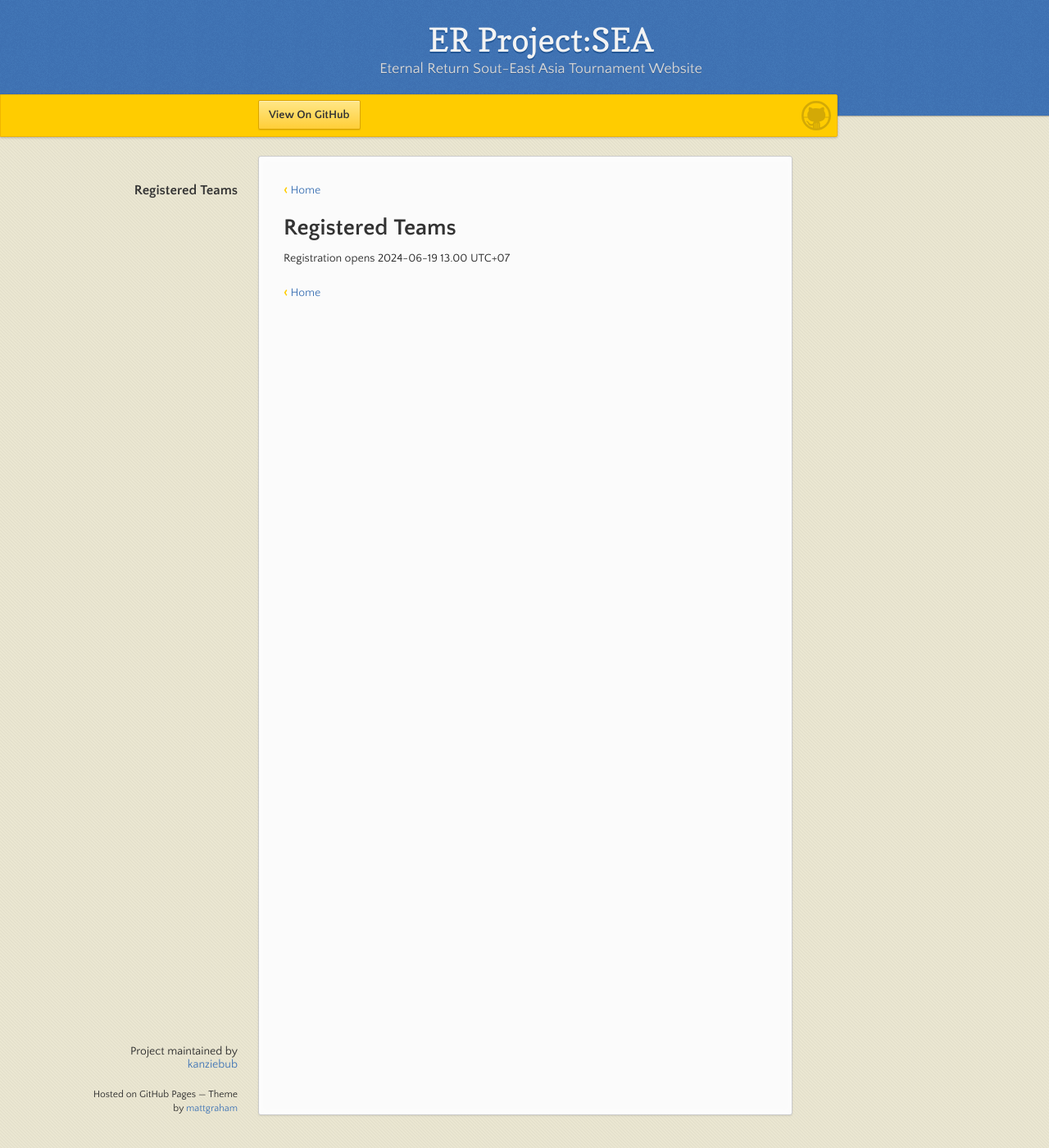
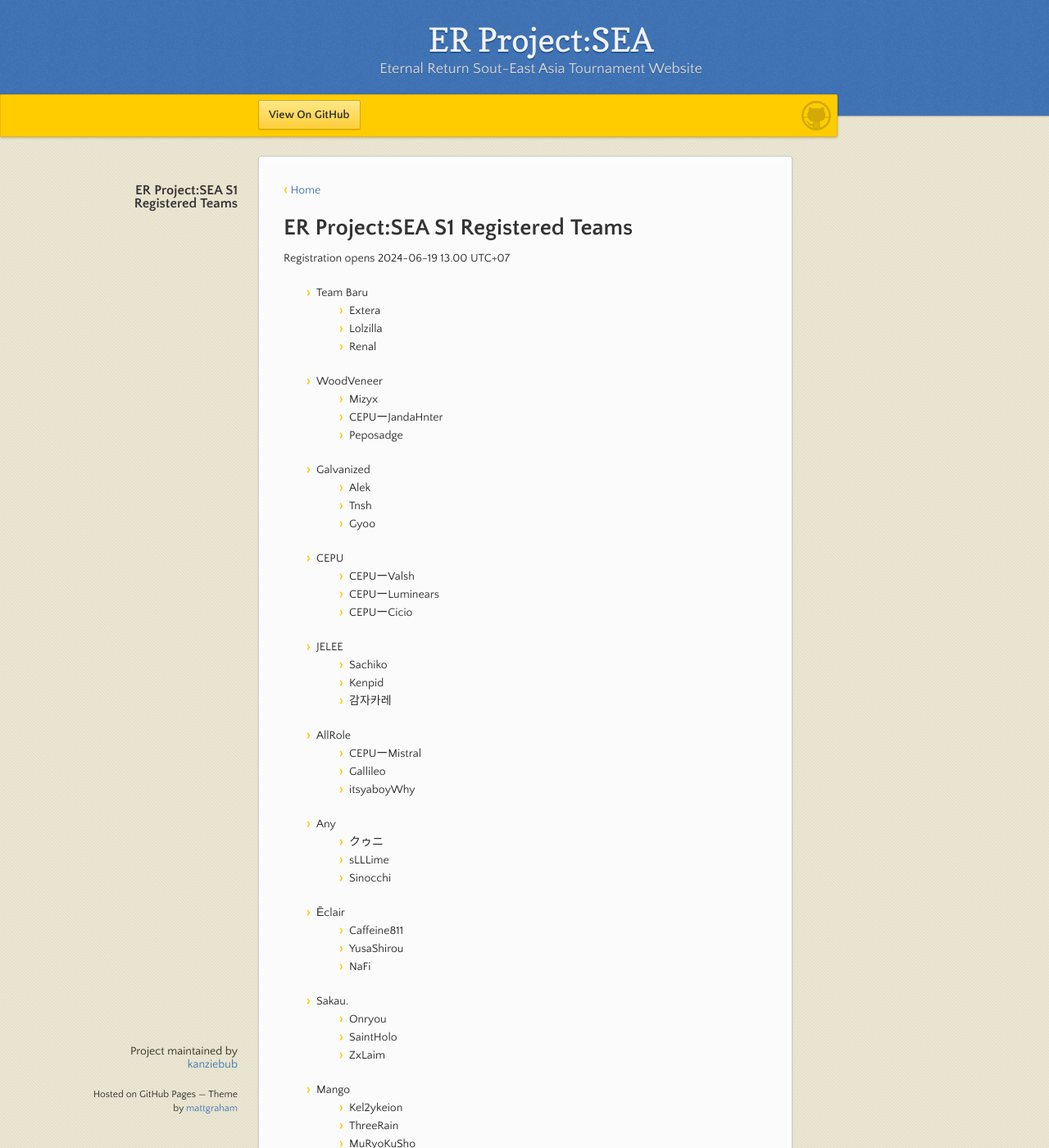
Before and after one commit to kanziebub/ProjectSEA, a Jekyll site: the page built from season/01/teams.md, in a window 1280 px wide and 1400 px high. Shown: the whole window at 82% size. Built offline with Jekyll 4.4.1, drawn with Linux system fonts in a browser that asks for light colours; some of the changed text lies outside the part shown.

Commit message:
add/registered teams

```diff
--- a/season/01/teams.md
+++ b/season/01/teams.md
@@ -5,8 +5,72 @@ layout: default
 ![Logo](https://kanziebub.github.io/ProjectSEA/assets/images/bullet_rev.png)
 [Home](https://kanziebub.github.io/ProjectSEA/)
 
-# **Registered Teams**
+# **ER Project:SEA S1 Registered Teams**
 Registration opens 2024-06-19 13.00 UTC+07
+
+- Team Baru
+  - Extera
+  - Lolzilla
+  - Renal
+- WoodVeneer
+  - Mizyx
+  - CEPUーJandaHnter
+  - Peposadge
+- Galvanized
+  - Alek
+  - Tnsh
+  - Gyoo
+- CEPU
+  - CEPUーValsh
+  - CEPUーLuminears
+  - CEPUーCicio
+- JELEE
+  - Sachiko
+  - Kenpid
+  - 감자카레
+- AllRole
+  - CEPUーMistral
+  - Gallileo
+  - itsyaboyWhy
+- Any
+  - クゥニ
+  - sLLLime
+  - Sinocchi
+- Ēclair
+  - Caffeine811
+  - YusaShirou
+  - NaFi
+- Sakau.
+  - Onryou
+  - SaintHolo
+  - ZxLaim
+- Mango
+  - Kel2ykeion
+  - ThreeRain
+  - MuRyoKuSho
+- OneTrick
+  - Solit
+  - Sukonbu1
+  - AkihiroAka
+- Old People
+  - Luerye
+  - LCW
+  - Rion34
+- ICLP
+  - PekoMarisa
+  - Restifik
+  - Convict
+  - Jasonjoe123
+- BanaNutmi
+  - Gomibin
+  - Ybardossa
+  - BondagePug
+  - Adansonii
+- WingTomZai
+  - Nackbkk
+  - Stram11
+  - Hopex
+  - Graesu
 
 ![Logo](https://kanziebub.github.io/ProjectSEA/assets/images/bullet_rev.png)
 [Home](https://kanziebub.github.io/ProjectSEA/)
```
